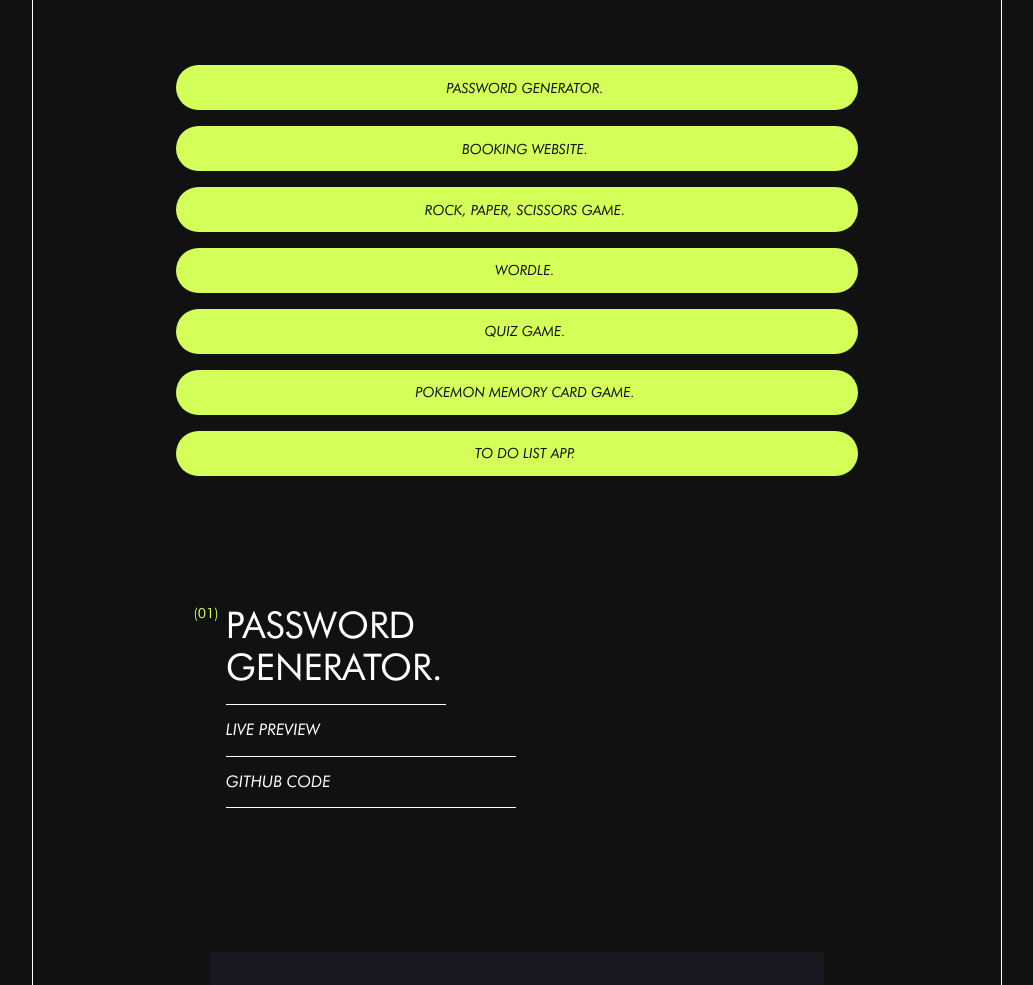
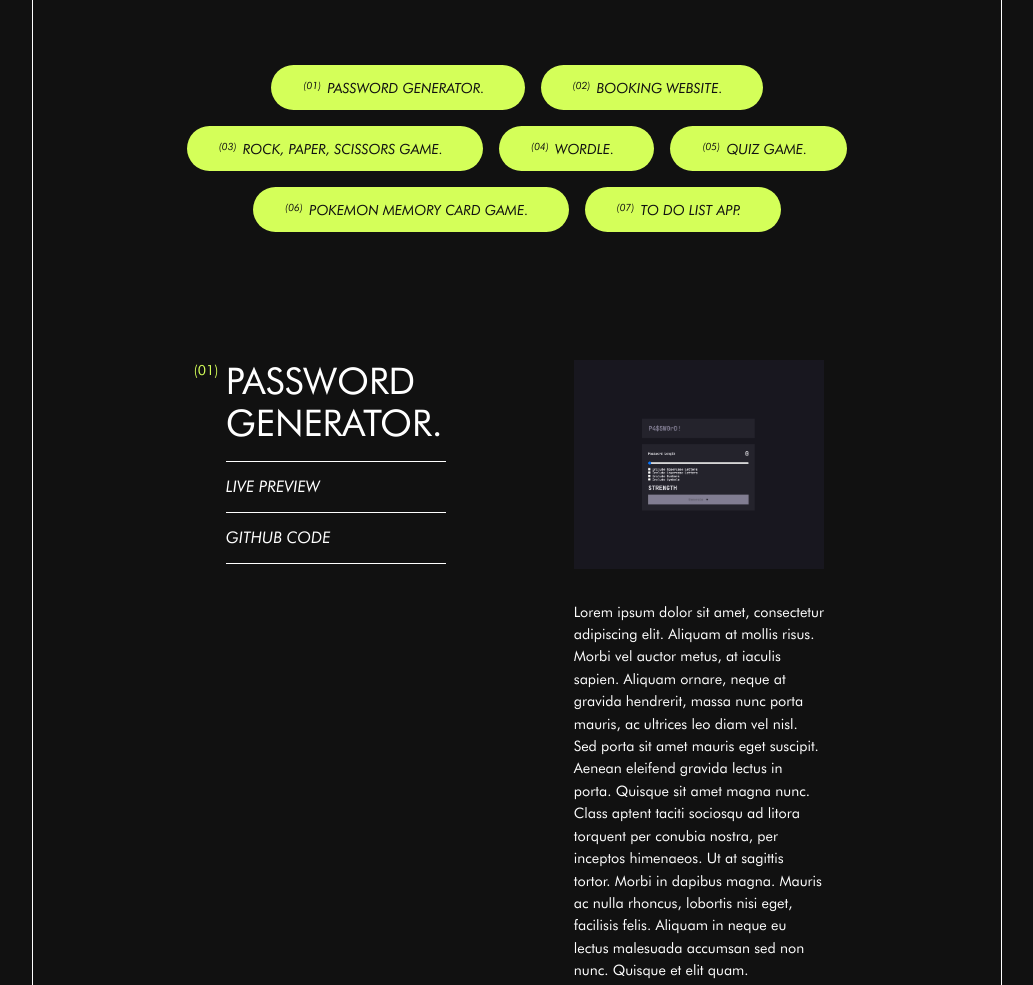
Before and after one commit to elisadiazart/Portfolio-2, a website built with Vite: page src/index.html in a window 1280 px wide. Shown: the part 1620-2605 px from the top of the page, without its empty margins (123-1156 px from the left). Built offline with nearby package versions, Linux system fonts and the light colour scheme; some packages are replaced by stand-ins of ours.

Commit message:
05.03.23

```diff
--- a/src/scss/blocks/gallery.scss
+++ b/src/scss/blocks/gallery.scss
@@ -34,6 +34,7 @@
         @include responsive(laptop){
         text-align: center;
         display: inline;
+        width: auto;
         color: var(--black-color-bg);
         background-color: var(--green-color);
         padding: .9rem;
@@ -48,12 +49,14 @@
         z-index: 0;
         &::after{
             content: '(01)';
+            display: inline;
             font-size: 10px;
             position: absolute;
             left: 2rem;
         }
         &::before{
             content: '';
+            display: block;
             position: absolute;
             top: 0;
             left: 0;
@@ -195,6 +198,7 @@
     margin-right: 5rem;
     font-family: 'Futura', sans-serif;
     display: flex;
+    flex-direction: row;
     gap: 8rem;
 
 
```
